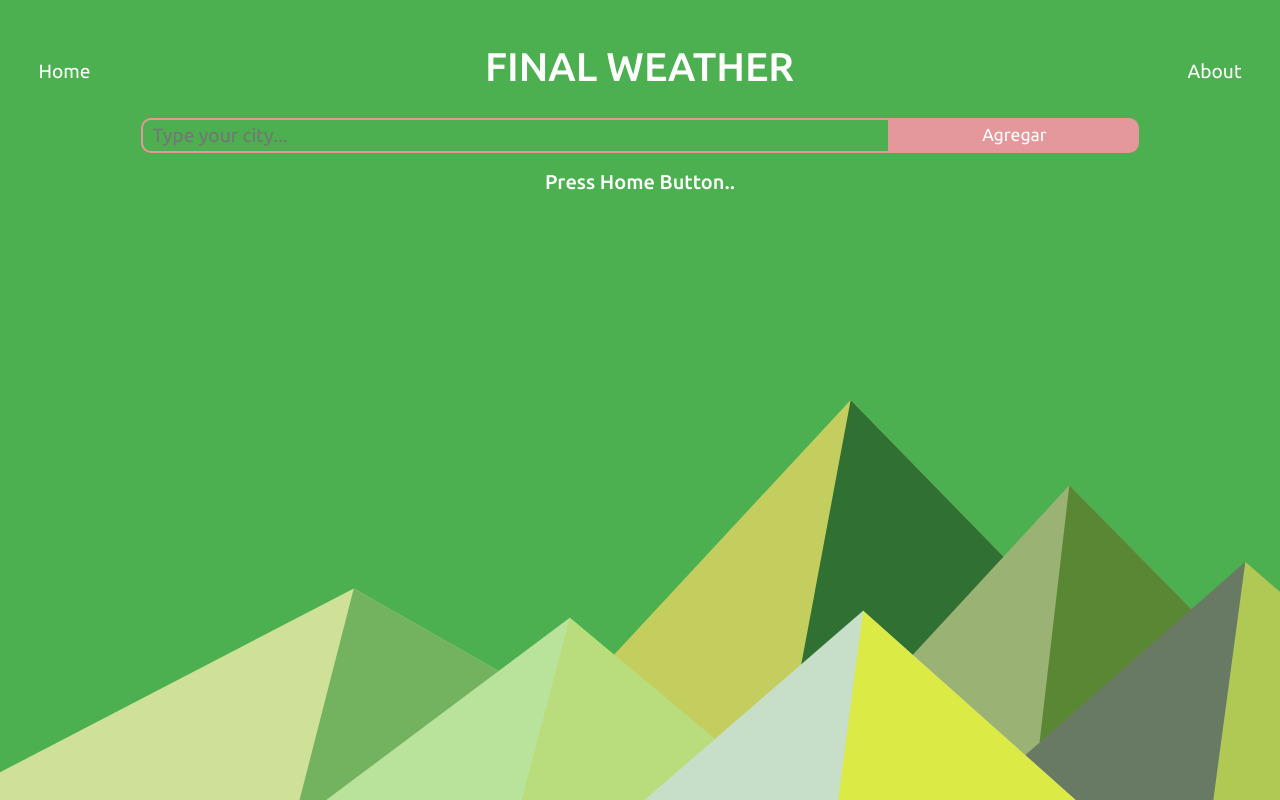
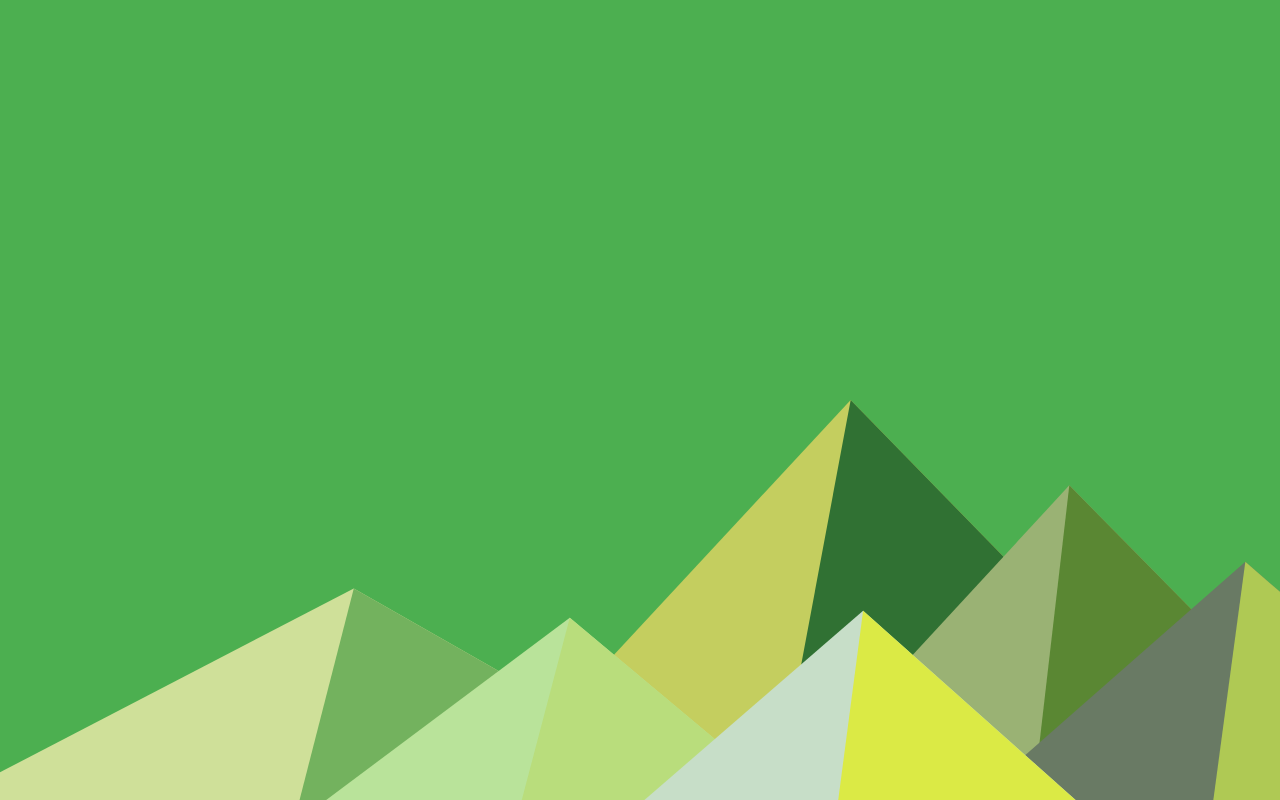
Before and after one commit to Pakvothe/FinalWeather, a React (Create React App) app: page /ciudad/1 in a window 1280 px wide. Built offline with nearby package versions, Linux system fonts and the light colour scheme.

Commit message:
fixed github pages urls

```diff
--- a/src/components/Card.jsx
+++ b/src/components/Card.jsx
@@ -11,7 +11,7 @@ export default function Card({ min, max, name, img, onClose, id }) {
 					<button onClick={onClose} className={styles.closeButton}>X</button>
 				</div>
 				<div >
-					<Link className={styles.cardLink} to={`/ciudad/${id}`}>
+					<Link className={styles.cardLink} to={`/FinalWeather/ciudad/${id}`}>
 						<h4 className={styles.letters}>{name}</h4>
 						<div className='row'>
 							<div className='col-sm-4 col-md-4 col-lg-4'>
--- a/src/components/Ciudad.jsx
+++ b/src/components/Ciudad.jsx
@@ -27,7 +27,7 @@ export default function Ciudad({ city }) {
 					<br />
 					<br />
 					<Jump>
-						<Link to='/' className={styles.back}>Go Back</Link>
+						<Link to='/FinalWeather/' className={styles.back}>Go Back</Link>
 					</Jump>
 				</div>
 			</div>
--- a/src/components/Nav.jsx
+++ b/src/components/Nav.jsx
@@ -10,7 +10,7 @@ function Nav({ onSearch }) {
 		<>
 			<div className={styles.container}>
 				<Fade left big>
-					<Link to='/'>
+					<Link to='/FinalWeather/'>
 						<a className={styles.home}>Home</a>
 					</Link>
 				</Fade>
@@ -18,7 +18,7 @@ function Nav({ onSearch }) {
 					<h1>Final Weather</h1>
 				</Zoom>
 				<Fade right big>
-					<Link className={styles.about} to='/About'>
+					<Link className={styles.about} to='/FinalWeather/About'>
 						<span>About</span>
 					</Link>
 				</Fade>
--- a/src/containers/App.js
+++ b/src/containers/App.js
@@ -56,16 +56,16 @@ function App() {
 	return (
 		<div className="App">
 			<br />
-			<Route path="/" render={() => <Nav onSearch={onSearch} />} />
-			<Route exact path="/about" component={About} />
+			<Route path="/FinalWeather/" render={() => <Nav onSearch={onSearch} />} />
+			<Route exact path="/FinalWeather/about" component={About} />
 			<Route
 				exact
-				path="/"
+				path="/FinalWeather/"
 				render={() => <Cards cities={cities} onClose={onClose} />}
 			/>
 			<Route
 				exact
-				path="/ciudad/:ciudadId"
+				path="/FinalWeather/ciudad/:ciudadId"
 				render={({ match }) => <Ciudad city={onFilter(match.params.ciudadId)} />}
 			/>
 		</div>
```
Also changed, not shown: 1 other file (tests, documents, lock files or other folders).
